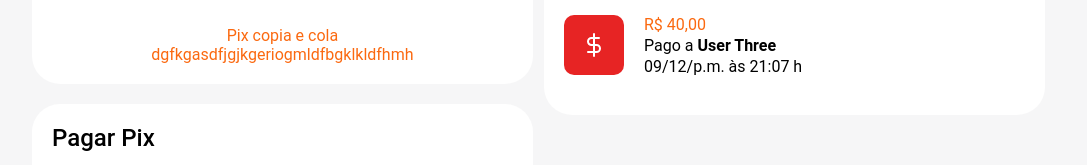
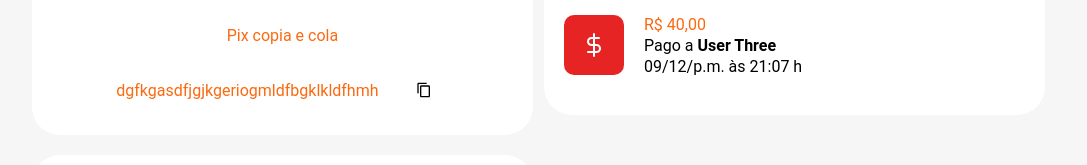
Before and after one commit to jorgejunior618/frontend-inter, a React (Create React App) app: page /dashboard in a window 1280 px wide. Shown: the part 403-568 px from the top of the page, without its empty margins (96-1183 px from the left). Built offline with nearby package versions, Linux system fonts and the light colour scheme.

Commit message:
Opção de copiar chave gerada

```diff
--- a/src/screens/Dashboard/index.tsx
+++ b/src/screens/Dashboard/index.tsx
@@ -1,3 +1,5 @@
+import { useState } from "react";
+
 import Button from "../../components/Button";
 import Card from "../../components/Card";
 import Header from "../../components/Header";
@@ -8,11 +10,32 @@ import {
   BodyContainer,
   InlineContainer,
   InlineTitle,
+  CircledButton,
+  InlineContainerPix,
 } from "./styles";
+import { MdContentCopy } from 'react-icons/md';
 
 const Dashboard = () => {
+  const [copiado, setcopiado] = useState(false);
+
+  function copiarChavePix() {
+    var chavePixElement = document.querySelector('p#pixCopiaCola');
+
+    var chavePix = chavePixElement?.textContent || "";
+
+    navigator.clipboard.writeText(chavePix);
+
+    setcopiado(true);
+    setTimeout(
+      () =>{
+        setcopiado(false);
+      },
+      5000,
+    );
+  }
 
   const wallet = 0.0;
+
   return (
     <DashboardBackgrund>
       <Header />
@@ -51,7 +74,23 @@ const Dashboard = () => {
             </InlineContainer>
 
             <p className="primary-color">Pix copia e cola</p>
-            <p className="primary-color">dgfkgasdfjgjkgeriogmldfbgklkldfhmh</p>
+
+            <InlineContainerPix >
+              <p className="primary-color" id="pixCopiaCola">
+                dgfkgasdfjgjkgeriogmldfbgklkldfhmh
+              </p>
+
+              <CircledButton onClick={copiarChavePix}>
+                <MdContentCopy size={16} />
+              </CircledButton>
+
+              {copiado ? (
+                <p className="ok-text">
+                  ✓ Copiado
+                </p>
+              )
+              : (<></>)}
+            </InlineContainerPix>
           </Card>
 
           <Card width="90%">
--- a/src/screens/Dashboard/styles.ts
+++ b/src/screens/Dashboard/styles.ts
@@ -51,3 +51,31 @@ export const InlineContainer = styled.div`
     flex: 1;
   }
 `;
+
+export const InlineContainerPix = styled.div`
+  width: 100%;
+  margin-top: 20px;
+  display: flex;
+  align-items: center;
+  justify-content: center;
+`;
+
+export const CircledButton = styled.button`
+  width: 50px;
+  height: 50px;
+  border-radius: 50%;
+  background-color: ${({ theme }) => theme.colors.background};
+  border: none;
+
+  margin-left: 20px;
+
+  display: flex;
+  align-items: center;
+  justify-content: center;
+
+  transition: filter .6s;
+
+  &:hover {
+    filter: brightness(${({ theme }) => theme.light ? (0.8) : (1.8)});
+  }
+`;
```
